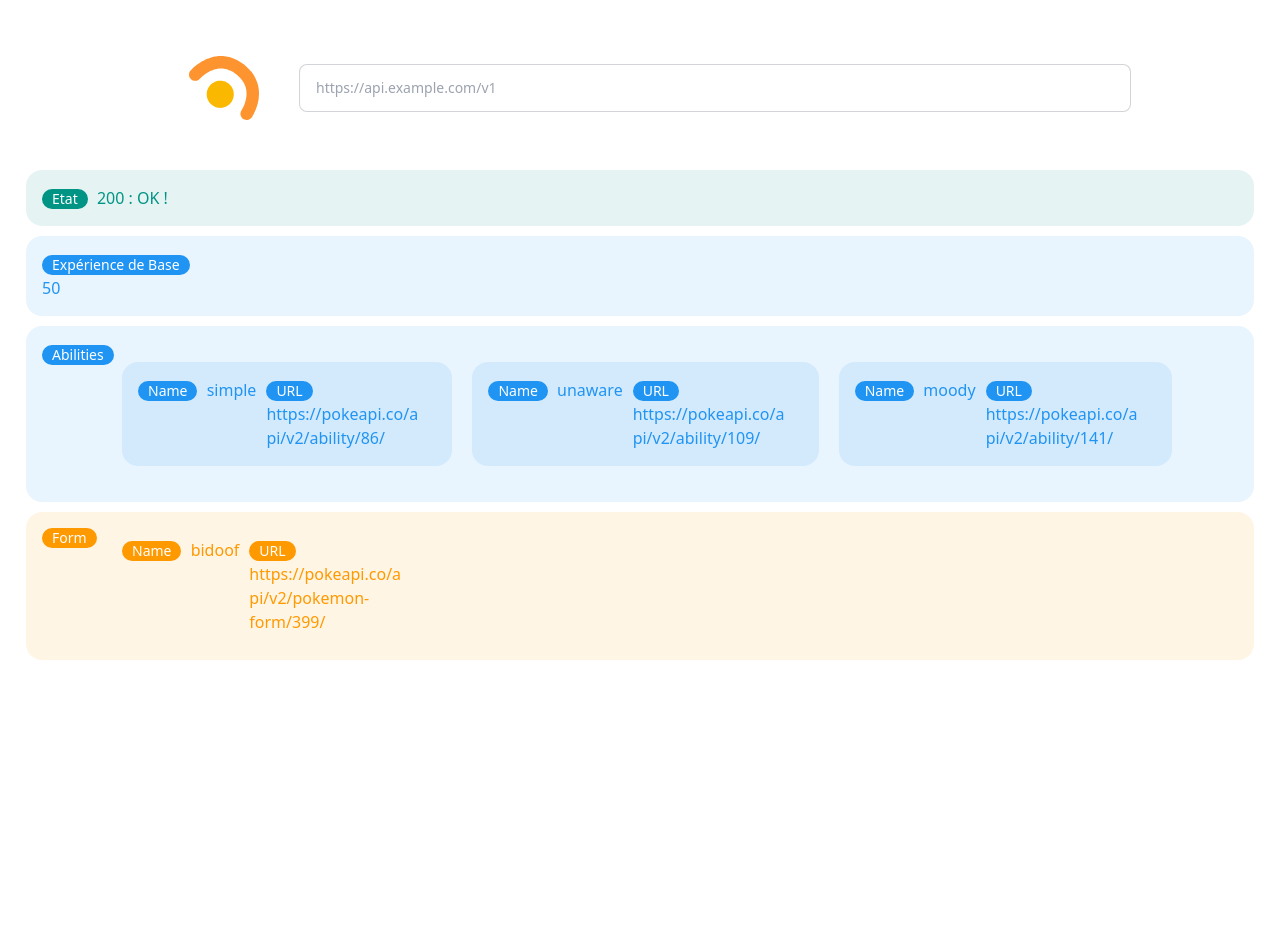
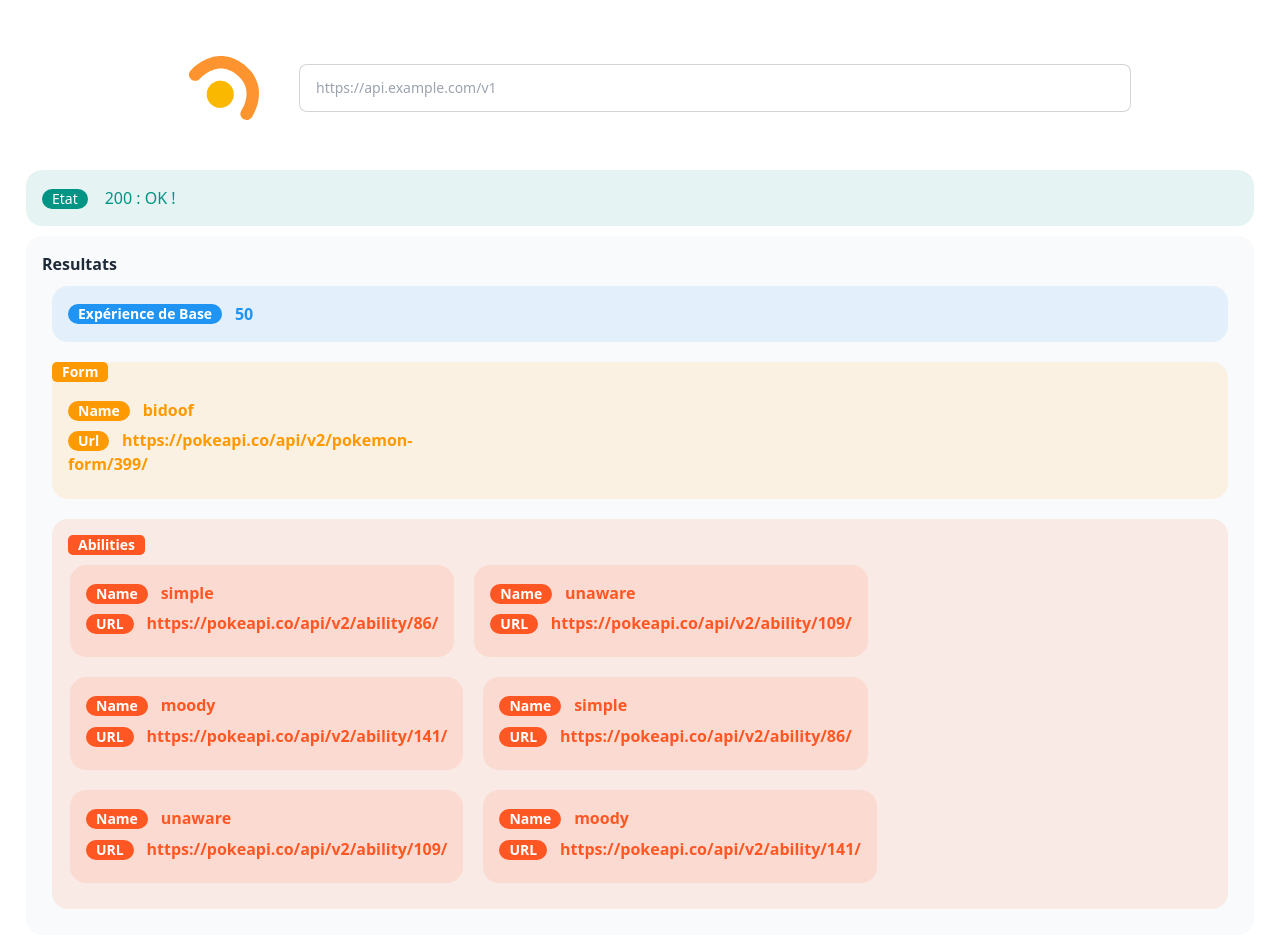
Before and after one commit to Vision-Data/app, a Vue app: page / in a window 1280 px wide. Shown: the top 948 px of the page. Before the commit the page ends 800 px from the top, so only its background shows below. Built offline with nearby package versions, Linux system fonts and the light colour scheme.

Commit message:
🚧 divide types by components

```diff
--- a/src/assets/bidoof.json
+++ b/src/assets/bidoof.json
@@ -1,5 +1,29 @@
 {
     "abilities": [
+        {
+            "ability": {
+                "name": "simple",
+                "url": "https://pokeapi.co/api/v2/ability/86/"
+            },
+            "is_hidden": false,
+            "slot": 1
+        },
+        {
+            "ability": {
+                "name": "unaware",
+                "url": "https://pokeapi.co/api/v2/ability/109/"
+            },
+            "is_hidden": false,
+            "slot": 2
+        },
+        {
+            "ability": {
+                "name": "moody",
+                "url": "https://pokeapi.co/api/v2/ability/141/"
+            },
+            "is_hidden": true,
+            "slot": 3
+        },
         {
             "ability": {
                 "name": "simple",
--- /dev/null
+++ b/src/components/Array.vue
@@ -0,0 +1,85 @@
+<template>
+  <section>
+
+      <div class="alert alert-error array">
+        <div class="flex-1">
+          <b class="badge bg-error border-transparent array-title">Abilities</b>
+          <div class="array-content">
+
+                  <div class="alert alert-error array-container" v-for="(ability, index) in pokemon.abilities" :key="ability.data" :data-id="index" >
+                    <div class="flex-1">
+                      <label class="array-value">
+                        <b class="badge bg-error border-transparent">Name</b>
+                        <span class="data-result">{{ ability.ability.name === "" ? "(vide)" : ability.ability.name }}</span>
+                      </label>
+                      <label class="array-value">
+                        <b class="badge bg-error border-transparent">URL</b>
+                        <span class="data-result">{{ ability.ability.url }}</span>
+                      </label>
+                    </div>
+                  </div>
+
+          </div>
+        </div>
+      </div>
+
+  </section>
+</template>
+
+
+<script>
+import bidoof from "../assets/bidoof.json";
+
+export default {
+  name: "Data",
+  mounted: () => {
+    console.log(bidoof);
+  },
+  components: {},
+  data() {
+    return {
+      pokemon: bidoof,
+    };
+  },
+};
+</script>
+
+<style>
+.array .array-title {
+  border-radius: 5px;
+}
+.array .flex-1 {
+  display: flex;
+  flex-direction: column;
+  align-items: flex-start;
+}
+.array .flex-1 > span {
+  display: block;
+}
+.array .array-content {
+  display: flex;
+  flex-direction: row;
+  flex-wrap: wrap;
+  margin-left: -0.5rem;
+}
+.array .array-container {
+  position: relative;
+}
+.array .array-container:hover {
+  box-shadow: inset 0 0 0 2px rgb(211, 211, 211);
+}
+.array .array-container:hover::before {
+  content: attr(data-id);
+  position: absolute;
+  top: 0;
+  left: 0;
+  padding: .2rem .5rem;
+  background-color: rgb(195, 195, 195);
+  color: black;
+  border-radius: 5px;
+  z-index: 15;
+}
+.array .array-value {
+  margin-bottom: 0.4rem;
+}
+</style>
--- a/src/components/Data.vue
+++ /dev/null
@@ -1,164 +0,0 @@
-<template>
-  <section>
-    <div class="alert alert-info">
-      <div class="flex-1">
-        <label>
-          <button class="badge bg-info border-transparent">Expérience de Base</button> {{ pokemon.base_experience }}
-        </label>
-      </div>
-    </div>
-    <div class="alert alert-object alert-info">
-      <div class="flex-1">
-        <label class="tag-title">
-          <button class="badge bg-info border-transparent">Abilities</button>
-        </label>
-        <div
-          class="alert alert-info"
-          v-for="ability in pokemon.abilities"
-          :key="ability.data"
-        >
-          <div class="flex-1">
-            <label>
-              <button class="badge bg-info border-transparent">Name</button>
-              {{
-                ability.ability.name === "" ? "(vide)" : ability.ability.name
-              }}
-            </label>
-            <label>
-              <button class="badge bg-info border-transparent">URL</button>
-              {{ ability.ability.url }}
-            </label>
-            <!-- <div class="alert alert-object alert-info" v-if="'address' in user">
-              <div class="flex-1">
-                <label>
-                  <button class="tag-title badge bg-info border-transparent">
-                    Address
-                  </button>
-                </label>
-                <label>
-                  <button class="badge bg-info border-transparent">
-                    Numéro
-                  </button>
-                  {{ user.address.numero }}
-                </label>
-                <label>
-                  <button class="badge bg-info border-transparent">Rue</button>
-                  {{ user.address.rue }}
-                </label>
-              </div>
-            </div> -->
-          </div>
-        </div>
-      </div>
-    </div>
-
-    <div class="alert alert-object alert-warning">
-      <div class="flex-1">
-        <label>
-          <button class="tag-title badge bg-warning border-transparent">
-            Form
-          </button>
-        </label>
-        <label>
-          <button class="badge bg-warning border-transparent">Name</button>
-          {{ pokemon.forms.name }}
-        </label>
-        <label>
-          <button class="badge bg-warning border-transparent">URL</button>
-          {{ pokemon.forms.url }}
-        </label>
-      </div>
-    </div>
-  </section>
-</template>
-
-
-<script>
-import bidoof from "../assets/bidoof.json";
-
-export default {
-  name: "Data",
-  mounted: () => {
-    console.log(bidoof);
-  },
-  components: {},
-  data() {
-    return {
-      pokemon: bidoof,
-      users: [
-        {
-          prenom: "Martin",
-          nom: "Dupont",
-          //   address: {
-          //     rue: "Rue du Boulevard",
-          //     numero: "220",
-          //   },
-        },
-        {
-          prenom: "Martin",
-          nom: "Dupont",
-        },
-        {
-          prenom: "Martin",
-          nom: "Dupont",
-        },
-        {
-          prenom: "Martin",
-          nom: "Dupont",
-        },
-        {
-          prenom: "Martin",
-          nom: "Dupont",
-        },
-        {
-          prenom: "Martin",
-          nom: "Dupont",
-        },
-        {
-          prenom: "Martin",
-          nom: "",
-        },
-      ],
-      id: 1,
-      person: {
-        hair: "Marron",
-        taille: "178cm",
-      },
-    };
-  },
-};
-</script>
-
- <style >
-.alert {
-  margin: 10px;
-}
-
-.alert label {
-  margin-right: 10px;
-  max-width: 10rem;
-  overflow-wrap: break-word;
-}
-
-.alert .tag-title {
-  position: absolute;
-  top: 0;
-  left: 0;
-}
-
-.alert .flex-1 {
-  display: flex;
-  flex-wrap: wrap;
-  position: relative;
-  align-items: flex-start;
-}
-
-.alert-object > .flex-1 {
-  padding: 10px;
-  padding-left: 70px;
-}
-
-.badge {
-  margin-right: 5px;
-}
-</style>
--- /dev/null
+++ b/src/components/Object.vue
@@ -0,0 +1,50 @@
+<template>
+  <section>
+
+    <div class="alert alert-warning object">
+      <div class="flex-1">
+        <b class="badge bg-warning border-transparent object-title">Form</b>
+        <label class="object-value">
+          <b class="badge bg-warning border-transparent">Name</b>
+          <span class="data-result">{{ pokemon.forms.name }}</span>
+        </label>
+        <label class="object-value">
+          <b class="badge bg-warning border-transparent">Url</b>
+          <span class="data-result">{{ pokemon.forms.url }}</span>
+        </label>
+      </div>
+    </div>
+
+  </section>
+</template>
+
+
+<script>
+import bidoof from "../assets/bidoof.json";
+
+export default {
+  name: "Data",
+  data() {
+    return {
+      pokemon: bidoof,
+    };
+  },
+};
+</script>
+
+ <style scoped>
+.object .object-title {
+  border-radius: 5px;
+  position: relative;
+  top: -1rem;
+  left: -1rem;
+}
+.object .flex-1 {
+  display: flex;
+  flex-direction: column;
+  align-items: flex-start;
+}
+.object-value {
+  margin-bottom: 0.4rem;
+}
+</style>
--- a/src/components/Response.vue
+++ b/src/components/Response.vue
@@ -2,25 +2,32 @@
   <div class="response">
     <div class="alert alert-success">
       <div class="flex-1">
-        <label>
-          <button class="badge bg-success border-transparent">Etat</button> 200
-          : OK !</label
-        >
+        <label><span class="badge bg-success border-transparent">Etat</span> 200 : OK !</label>
+      </div>
+    </div>
+    <div class="alert">
+      <div class="result-container">
+        <b>Resultats</b>
+        <Value />
+        <Object/>
+        <Array/>
       </div>
     </div>
 
-
-
-    <Data />
   </div>
 </template>
 
 <script>
-import Data from "./Data.vue";
+import Value from "./Value.vue";
+import Object from "./Object.vue";
+import Array from "./Array.vue"
+
 export default {
   name: "Response",
   components: {
-    Data,
+    Value,
+    Object,
+    Array
   },
   data() {
     return {
@@ -29,3 +36,32 @@ export default {
   },
 };
 </script>
+
+<style>
+.result-container {
+  display: flex;
+  flex-direction: column;
+}
+.alert {
+  margin: 10px;
+}
+
+.alert label {
+  max-width: 24rem;
+  overflow-wrap: break-word;
+}
+
+.alert .flex-1 {
+  display: flex;
+  flex-wrap: wrap;
+  position: relative;
+  align-items: flex-start;
+}
+
+.badge {
+  margin-right: .8rem;
+}
+.data-result {
+  font-weight: bold;
+}
+</style>
--- /dev/null
+++ b/src/components/Value.vue
@@ -0,0 +1,32 @@
+<template>
+  <section>
+
+    <div class="alert alert-info value">
+      <div class="flex-1">
+          <b class="badge bg-info border-transparent">Expérience de Base</b>
+          <span class="data-result">{{ pokemon.base_experience }}</span>
+      </div>
+    </div>
+
+  </section>
+</template>
+
+
+<script>
+import bidoof from "../assets/bidoof.json";
+
+export default {
+  name: "Value",
+  data() {
+    return {
+      pokemon: bidoof,
+    };
+  },
+};
+</script>
+
+<style scoped>
+.value .flex-1{
+  align-items: center;
+}
+</style>
```
